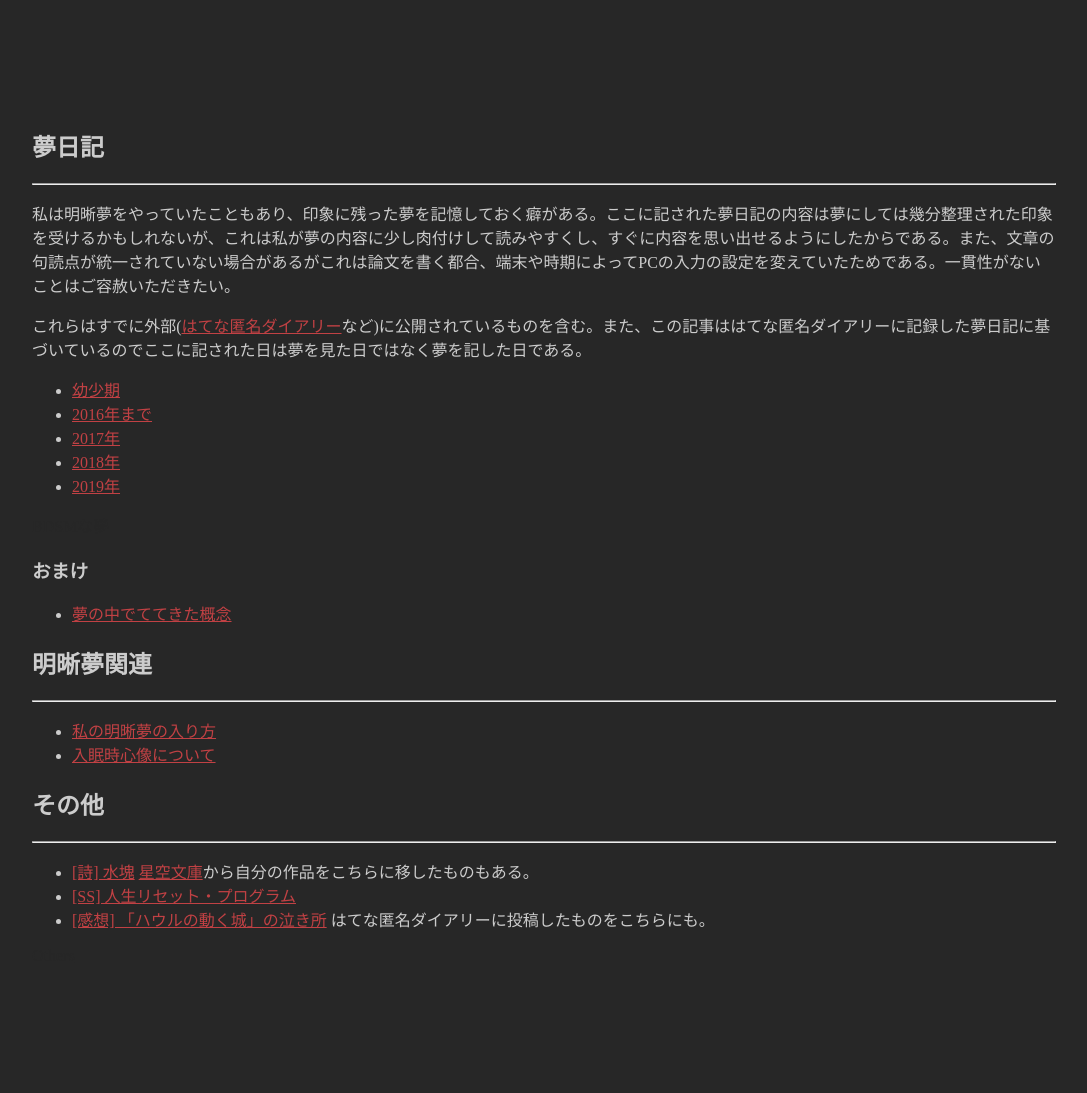
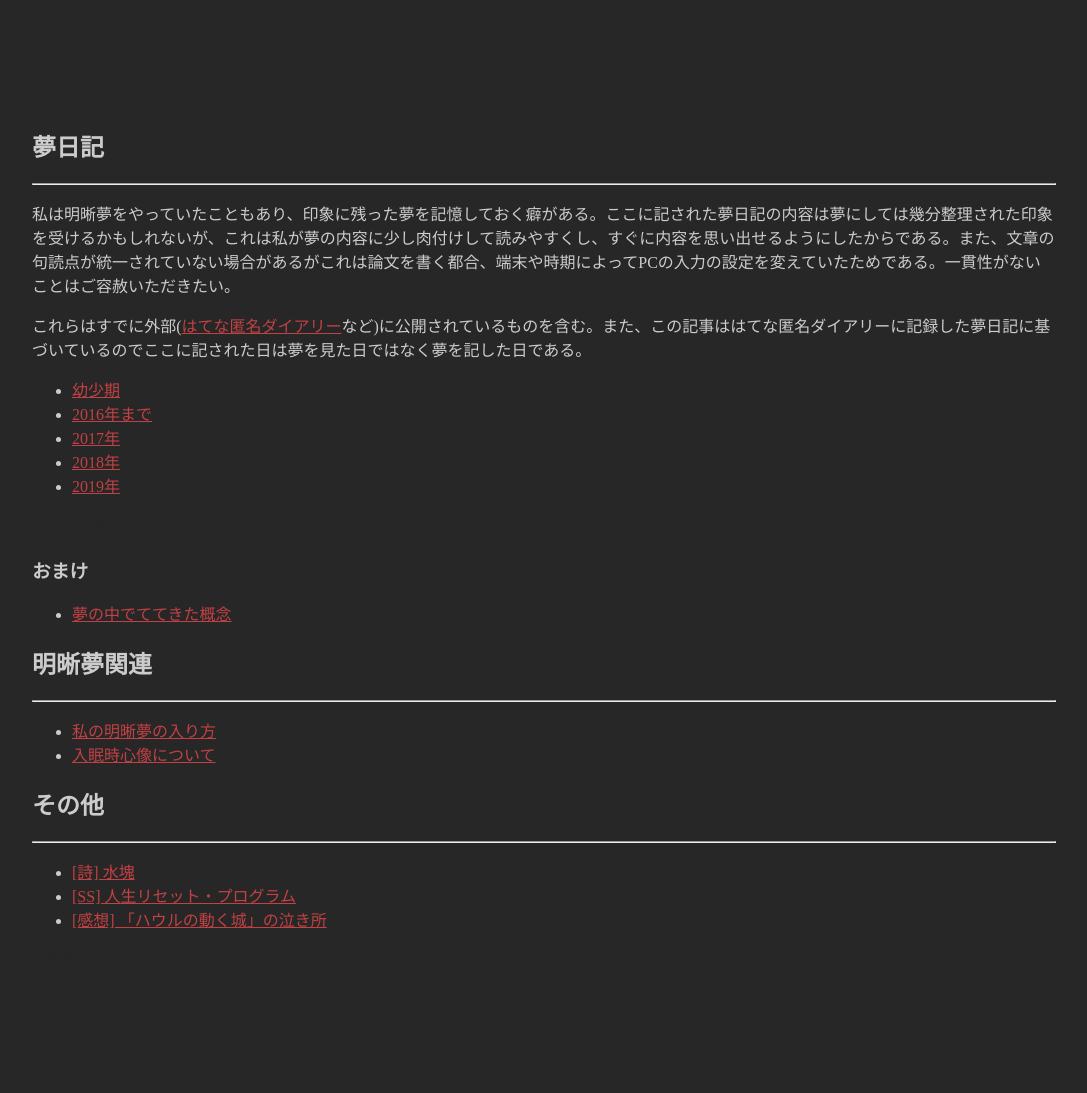
Before and after one commit to hihumi-riku/hihumi-riku.github.io, a Jekyll site: the page built from writings_list.md, in a window 1280 px wide. Shown: the whole page, without its empty margins (96-1183 px from the left). Built offline with Jekyll 4.4.1, drawn with Linux system fonts in a browser that asks for light colours.

Commit message:
Delete description

```diff
--- a/writings_list.md
+++ b/writings_list.md
@@ -31,8 +31,8 @@ title: 書き物リスト
 ## その他
 ---
 
-- [[詩] 水塊](/2019/01/25/water_mass.html) [星空文庫](http://slib.net)から自分の作品をこちらに移したものもある。
+- [[詩] 水塊](/2019/01/25/water_mass.html)
 - [[SS] 人生リセット・プログラム](/2019/11/27/life_reset_program.html)
-- [[感想] 「ハウルの動く城」の泣き所](/2019/12/03/howls_review.html) はてな匿名ダイアリーに投稿したものをこちらにも。
+- [[感想] 「ハウルの動く城」の泣き所](/2019/12/03/howls_review.html)
 
 <a href="/2019/11/27/others_list.html" style="color:#272727;"> Others </a>
```
